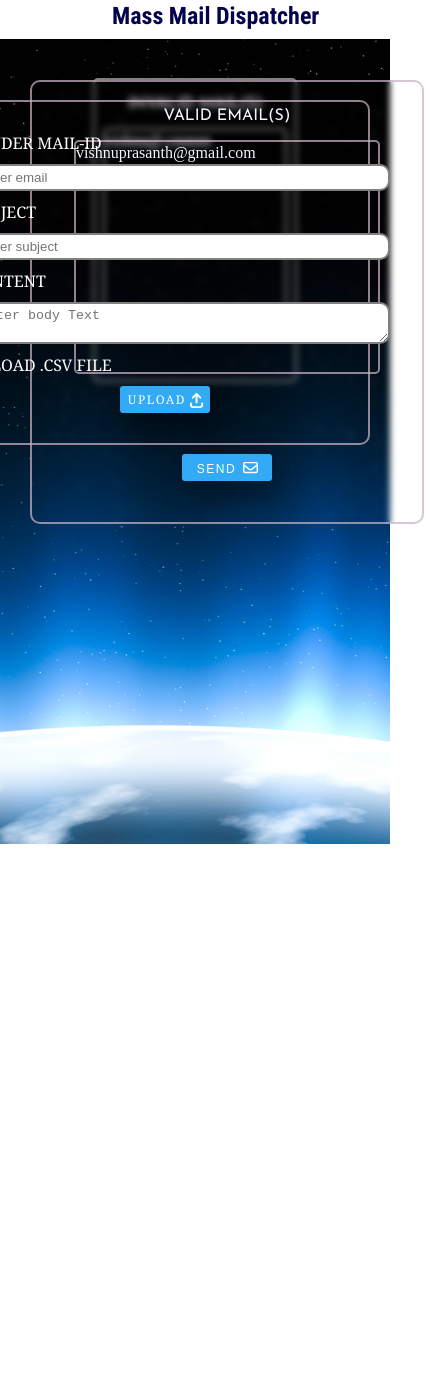
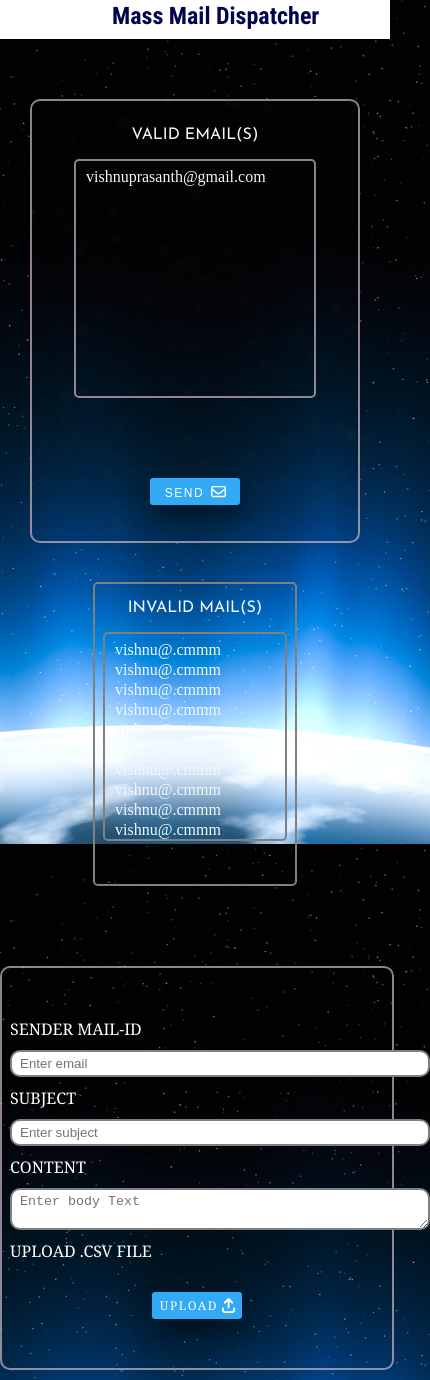
Before and after one commit to vishnu563/1st_task, a React (Create React App) app: page / in a window 390 px wide. Shown: the whole page, 430 px wide, since content can reach past the window. Before the commit the page ends 844 px from the top, so only its background shows below. Built offline with nearby package versions, Linux system fonts and the light colour scheme; a web font is replaced by a local one.

Commit message:
changed to responsive

```diff
--- a/src/Design.css
+++ b/src/Design.css
@@ -6,17 +6,16 @@ body{
     background-position: center;
 }
 .container{
+    justify-content: space-around;
     display: flex;
-    flex-direction: row;
-    justify-content: center;
-    align-items: center;
+    flex-wrap: wrap;
 }
 .leftside_container{
-    top:0;
-    margin-top: 80px;
-    left:0;
+    margin-right: 30px;
     margin-left: 30px;
-    position: fixed;
+    margin-top: 60px;
+    flex-grow: 1;
+    flex-basis: 200;
     border: 2px solid rgba(201, 179, 194, 0.721);
     border-radius: 10px;
     display: flex;
@@ -47,11 +46,13 @@ body{
     text-align: center;
 }
 .validscroll{
+    padding-top: 5px;
+    padding-left: 10px;
     text-align: justify;
     overflow: auto;
     min-height: 230px;
     max-height: 240px;
-    max-width: 360px;
+    max-width: 350px;
     margin-left: 2px;
     margin-right: 2px;
     border :2px solid rgba(201, 179, 194, 0.721);
@@ -69,26 +70,24 @@ body{
     border-radius: 4px;
 }
 .rightside_container{
+    margin-top: 80px;
+    margin-bottom: 10px;
+    flex-grow: 1;
+    flex-basis: 200;
     font-size: 30px;
-    top: 0;
-    margin-top: 100px;
-    right: 0;
-    margin-right: 20px;
-    position:fixed;
     justify-content: center;
     color: white;
     display: flex;
     flex-direction: column;
     border: 2px solid rgba(201, 179, 194, 0.721);
     border-radius: 10px;
-    padding-top: 30px;
-    padding-bottom: 30px;
-    padding-left: 8px;
-    padding-right: 8px;
-    max-width: 420px;
+    max-width: 450px;
     width:100%;
+    min-height: 400px;
+    height: 100%;
 }
 .forms{
+    padding: 0px 8px;
     font-size: medium;
     text-transform: uppercase;
     font-family: "Noto Serif", serif;;
@@ -205,12 +204,15 @@ body{
     display: flex;
     flex-direction: column;
     align-items: center;
+    padding-top: 20px;
 }
 text{
     color: aliceblue;
     font-family: 'Times New Roman', Times, serif;
 }
 .centercontainer{
+    flex-grow: 1;
+    flex-basis: 200;
     border: 2px solid gray;
     margin-top: 10%;
     max-width: 200px;
@@ -221,11 +223,15 @@ text{
     border-radius: 5px;
 }
 .invalidmail{
+    padding-top: 5px;
+    padding-left: 10px;
+    overflow: auto;
     border: 2px solid gray;
     border-radius: 5px;
-    max-width: 180px;
+    max-width: 170px;
     width: 100%;
     margin-left: 8px;
     min-height: 200px;
+    max-height: 200px;
     height: 100%;
 }
--- a/src/HomePage.js
+++ b/src/HomePage.js
@@ -37,7 +37,35 @@ function HomePage() {
                 <p className='vm'>Invalid Mail(s)</p>
             </div>
             <div className='invalidmail'>
-                <text>vishnu@.cmmm</text>
+                <text>vishnu@.cmmm</text><br/>
+                <text>vishnu@.cmmm</text><br/>
+                <text>vishnu@.cmmm</text><br/>
+                <text>vishnu@.cmmm</text><br/>
+                <text>vishnu@.cmmm</text><br/>
+                <text>vishnu@.cmmm</text><br/>
+                <text>vishnu@.cmmm</text><br/>
+                <text>vishnu@.cmmm</text><br/>
+                <text>vishnu@.cmmm</text><br/>
+                <text>vishnu@.cmmm</text><br/>
+                <text>vishnu@.cmmm</text><br/>
+                <text>vishnu@.cmmm</text><br/>
+                <text>vishnu@.cmmm</text><br/>
+                <text>vishnu@.cmmm</text><br/>
+                <text>vishnu@.cmmm</text><br/>
+                <text>vishnu@.cmmm</text><br/>
+                <text>vishnu@.cmmm</text><br/>
+                <text>vishnu@.cmmm</text><br/>
+                <text>vishnu@.cmmm</text><br/>
+                <text>vishnu@.cmmm</text><br/>
+                <text>vishnu@.cmmm</text><br/>
+                <text>vishnu@.cmmm</text><br/>
+                <text>vishnu@.cmmm</text><br/>
+                <text>vishnu@.cmmm</text><br/>
+                <text>vishnu@.cmmm</text><br/>
+                <text>vishnu@.cmmm</text><br/>
+                <text>vishnu@.cmmm</text><br/>
+                <text>vishnu@.cmmm</text><br/>
+                <text>vishnu@.cmmm</text><br/>
             </div>
         </div>
         <div className='rightside_container'>
```
